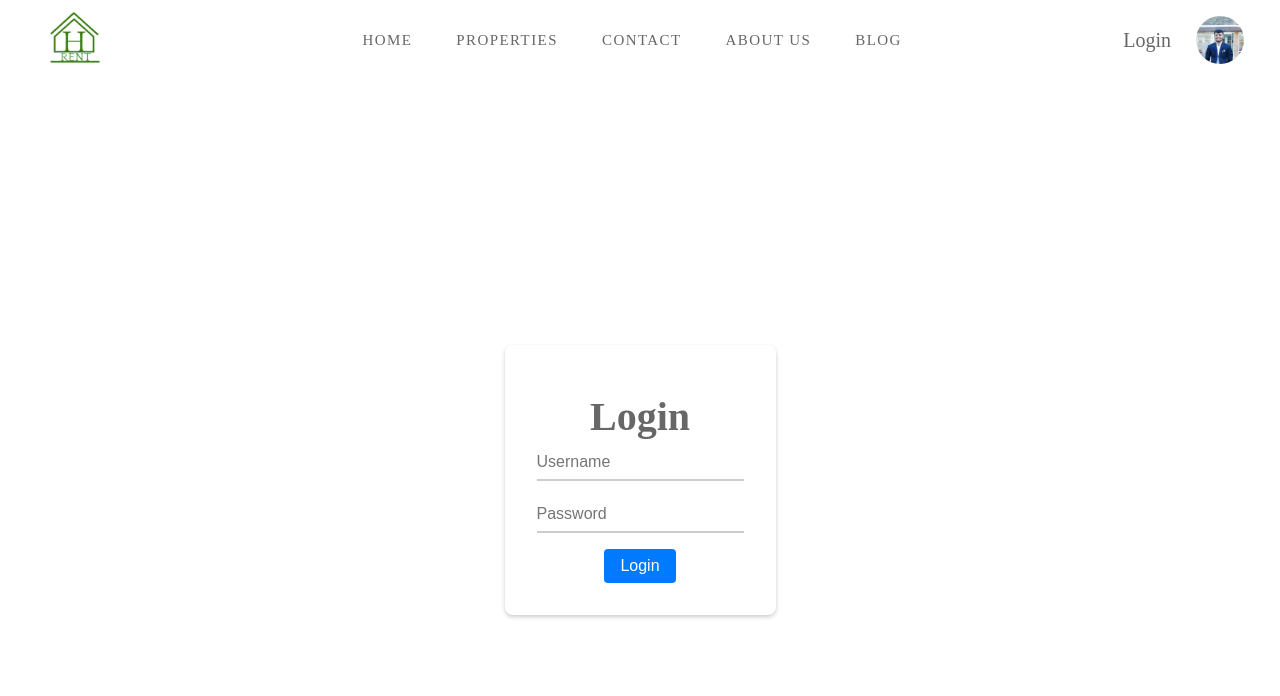
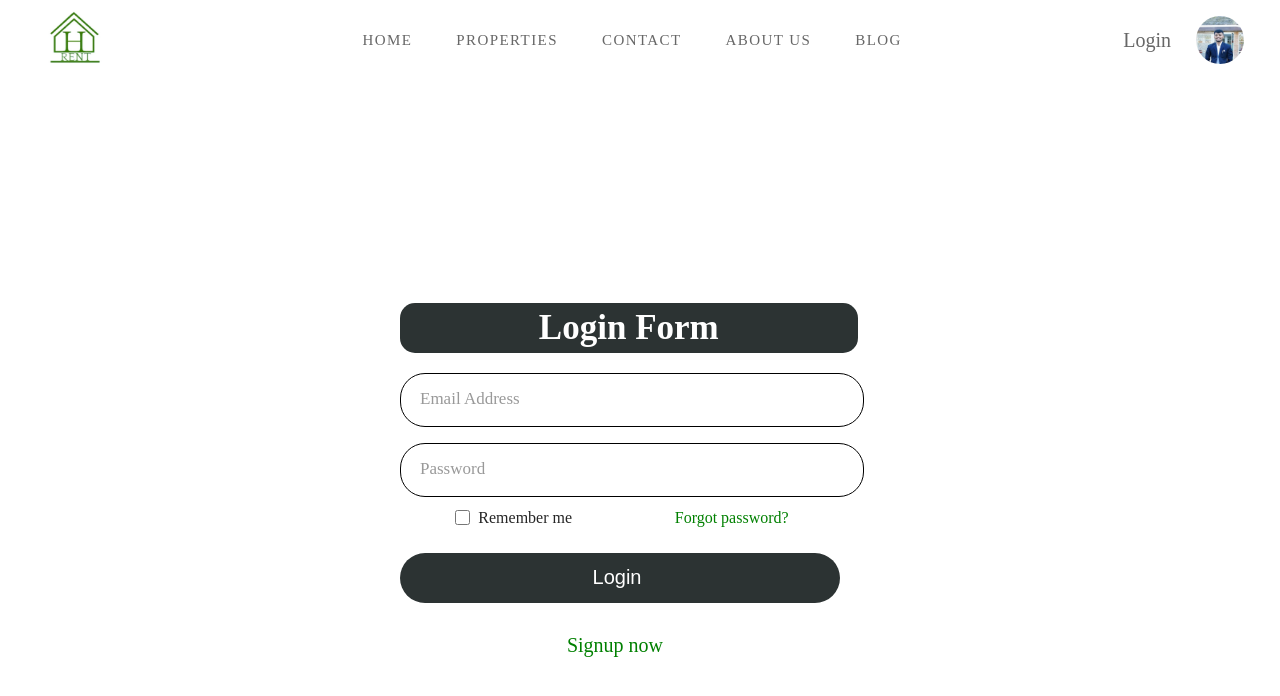
Before and after one commit to phirojshah/House-Rent, a React (Create React App) app: page /Login in a window 1280 px wide. Shown: the top 696 px of the page. Built offline with nearby package versions, Linux system fonts and the light colour scheme.

Commit message:
Login page done

```diff
--- a/src/App.js
+++ b/src/App.js
@@ -6,6 +6,7 @@ import Home from "./Components/Home";
 import RoomLocation from "./Components/RoomLocation";
 import Login from "./Components/Login";
 import { BrowserRouter, Router, Route, Routes, Link } from "react-router-dom";
+// import Footer from "./Components/Footer";
 
 function App() {
   return (
@@ -20,6 +21,7 @@ function App() {
           <Route path="/Login" element={<Login />} />
         </Routes>
       </BrowserRouter>
+      {/* <Footer /> */}
     </div>
   );
 }
--- /dev/null
+++ b/src/Components/Footer.css
@@ -0,0 +1,143 @@
+.sb_foter secpad{
+    padding: 4rem 4rem;
+    margin: 3rem;
+}
+.footer{
+    background-color: #2d2d32;
+    /* margin: 3rem; */
+}
+.sb_footer{
+    display: flex;
+    flex-direction: column
+    ;
+}
+.sb_footer-links{
+    display: flex;
+    justify-content: space-between;
+    align-items: flex-start;
+    flex-direction: row;
+    flex-wrap: wrap;
+    width: 100%;
+    text-align: left;
+    margin-bottom: 2rem;
+}
+.sb_footer-links-div{
+    width: 150px;
+    margin: 3rem;
+    display: flex;
+    justify-content: flex-start;
+    flex-direction: column;
+    color: white;
+}
+a{
+    color:rgb(175,175,179);
+    text-decoration:none;
+}
+.socialm{
+    display: flex;
+    flex-direction: row;
+}
+.sb_footer-links-div h4{
+    font-size: 17px;
+    line-height: 17px;
+    margin-bottom: 0.9rem;
+}
+.sb_footer-links-div p{
+    font-size: 14px;
+    line-height: 15px;
+    margin: 0.5rem 0 ;
+    cursor: pointer;
+    align-items: center;
+    justify-content: center;
+}
+.sb_footer-below{
+    display: flex;
+    flex-direction: row;
+    justify-content: space-between;
+    margin-left: 2rem;
+    margin-right: 2rem;
+    /* width:80%; */
+    margin-top: 0.5rem;
+    margin-bottom: 3rem;
+}
+.sb_footer-below-links{
+    display: flex;
+    flex-direction: row;
+}
+.sb_footer-below-links p{
+    font-size: 13px;
+    line-height: 15px;
+    margin-left: 2rem;
+    color: white;
+    font-weight: 600;
+
+}
+hr{
+    color: white !important;
+    width: 98%;
+}
+.sb_footer-copyright{
+    font-size: 13px;
+    line-height: 15px;
+    color:rgb(255,255,255);
+    font-weight: 600;
+    margin-bottom: 3rem;
+}
+@media screen and (max-width:850px) {
+     h4{
+        font-size: 44px;
+        line-height:
+        50px;
+    }
+}
+@media screen and (max-width:550px) {
+ h4{
+        font-size: 34px;
+        line-height:
+        42px;
+    }
+    .sb_footer-links-div{
+        margin: 1rem 0;
+    }
+    .sb_footer-btn p{
+        font-size: 14px;
+        line-height: 20px;
+    }
+    .sb_footer-below{
+        flex-direction: column;
+        justify-content: left;
+    }
+    .sb_footer-below-links{
+        flex-direction: column;
+    }
+    .sb_footer-below-links p{
+        margin-left: 0;
+        margin-top: 1rem;
+    }
+
+}
+@media screen and (max-width:400px) {
+
+}
+input{
+    width: 15%;
+    border: 0;
+    outline: none;
+    background: #fff;
+    padding: 10px ;
+    margin: auto;
+    margin-left: 80rem;
+    color: #000;
+    font-size: 18px;
+    border-radius: 10px;
+    /* margin-bottom: 20rem; */
+}
+.container {
+    padding-bottom: 15px;
+    display: flex;
+
+    align-items: right;
+    justify-content: space-between;
+    /* margin-bottom: 50re; */
+    margin-right: 50px;
+}
--- /dev/null
+++ b/src/Components/Login.css
@@ -0,0 +1,133 @@
+.wrapper{
+    height: 200px;
+    justify-content: center;
+    height: 100vh;
+    display: flex;
+    flex-direction: column;
+    padding-left: 400px;
+
+
+}
+
+   .title{
+    font-size: 35px;
+    font-weight: 600;
+    text-align: center;
+    line-height: 50px;
+    color: #fff;
+    user-select: none;
+    width:52%;
+    border-radius: 15px;
+    background: linear-gradient(-135deg, #2C3333, #2C3333);
+  }
+
+  .form{
+    padding: 10px 30px 50px 30px;
+
+}
+
+  .field{
+    height: 50px;
+    width: 50%;
+    margin-top: 20px;
+    position: relative;
+
+  }
+
+  .field input{
+    height: 100%;
+    width: 100%;
+    outline: none;
+    font-size: 17px;
+    padding-left: 20px;
+    border: 1px solid Black;
+    border-radius: 25px;
+    transition: all 0.3s ease;
+  }
+
+  .field input:focus,
+  form .field input:valid{
+    border-color: #4158d0;
+  }
+
+   .field label{
+    position: absolute;
+    top: 50%;
+    left: 20px;
+    color: #999999;
+    font-weight: 400;
+    font-size: 17px;
+    pointer-events: none;
+    transform: translateY(-50%);
+    transition: all 0.3s ease;
+  }
+
+  form .field input:focus ~ label,
+  form .field input:valid ~ label{
+    top: 0%;
+    font-size: 16px;
+    color: #4158d0;
+    background: #fff;
+    transform: translateY(-50%);
+  }
+
+  .content{
+    display: flex;
+    width: 50%;
+    height: 50px;
+    font-size: 16px;
+    align-items: center;
+    justify-content: space-around;
+  }
+
+   .checkbox{
+    display: flex;
+    align-items: center;
+    justify-content: center;
+  }
+
+  .content input{
+    width: 15px;
+    height: 15px;
+    background: red;
+  }
+
+   .content label{
+    color: #262626;
+    user-select: none;
+    padding-left: 5px;
+  }
+
+   .pass-link{
+    color: "";
+  }
+
+   .field input[type="submit"]{
+    color: #fff;
+    border: none;
+    padding-left: 0;
+    margin-top: -10px;
+    font-size: 20px;
+    font-weight: 500;
+    cursor: pointer;
+    background: linear-gradient(-135deg, #2C3333, #2C3333);
+    transition: all 0.3s ease;
+  }
+
+  .field input[type="submit"]:active{
+    transform: scale(0.95);
+  }
+
+  .signup-link{
+    color: #262626;
+    margin-top: 20px;
+    text-align: center;
+    padding-right: 450px;
+  }
+
+   .pass-link a,
+   .signup-link a{
+    color: green;
+    text-decoration: none;
+
+  }
--- a/src/Components/Login.js
+++ b/src/Components/Login.js
@@ -1,79 +1,38 @@
-import React, { useState } from "react";
-import styled from "styled-components";
+import React from "react";
+import "./Login.css";
 
-const Login = () => {
-  const [username, setUsername] = useState("");
-  const [password, setPassword] = useState("");
-
-  const handleSubmit = (e) => {
-    e.preventDefault();
-    // Add code to handle form submission
-  };
-
+function Login() {
   return (
-    <Container>
-      <Form onSubmit={handleSubmit}>
-        <Title>Login</Title>
-        <Input
-          type="text"
-          placeholder="Username"
-          value={username}
-          onChange={(e) => setUsername(e.target.value)}
-        />
-        <Input
-          type="password"
-          placeholder="Password"
-          value={password}
-          onChange={(e) => setPassword(e.target.value)}
-        />
-        <Button type="submit">Login</Button>
-      </Form>
-    </Container>
+    <div className="wrapper">
+      <div className="title">Login Form</div>
+      <form action="#">
+        <div className="field">
+          <input type="text" required />
+          <label>Email Address</label>
+        </div>
+        <div className="field">
+          <input type="password" required />
+          <label>Password</label>
+        </div>
+        <div className="content">
+          <div className="checkbox">
+            <input type="checkbox" id="remember-me" />
+            <label htmlFor="remember-me">Remember me</label>
+          </div>
+          <div className="pass-link">
+            <a href="#">Forgot password?</a>
+          </div>
+        </div>
+        <div className="field">
+          <input type="submit" value="Login" />
+        </div>
+        <div className="signup-link">
+          {" "}
+          <a href="#">Signup now</a>
+        </div>
+      </form>
+    </div>
   );
-};
-
-const Container = styled.div`
-  display: flex;
-  justify-content: center;
-  align-items: center;
-  height: 100vh;
-`;
-
-const Form = styled.form`
-  display: flex;
-  flex-direction: column;
-  align-items: center;
-  background-color: #fff;
-  border-radius: 8px;
-  box-shadow: 0px 2px 4px rgba(0, 0, 0, 0.2);
-  padding: 32px;
-`;
-
-const Title = styled.h1`
-  margin-bottom: 16px;
-`;
-
-const Input = styled.input`
-  width: 100%;
-  border: none;
-  border-bottom: 2px solid #ccc;
-  padding: 8px 0;
-  margin-bottom: 16px;
-  font-size: 16px;
-`;
-
-const Button = styled.button`
-  background-color: #007bff;
-  color: #fff;
-  border: none;
-  border-radius: 4px;
-  padding: 8px 16px;
-  font-size: 16px;
-  cursor: pointer;
-
-  &:hover {
-    background-color: #0069d9;
-  }
-`;
+}
 
 export default Login;
```
Also changed, not shown: src/Components/Footer.js (added, +97 -0 lines).
